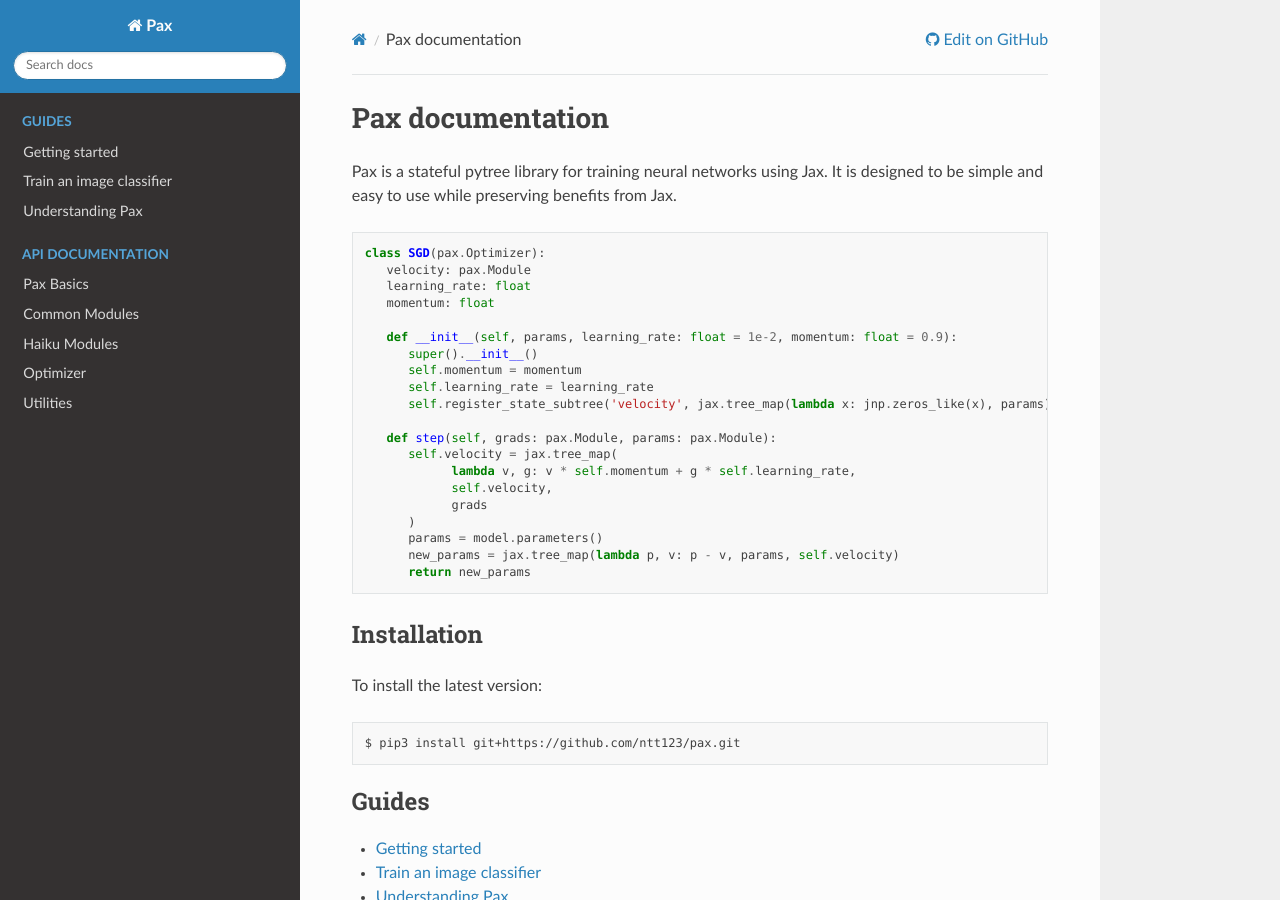
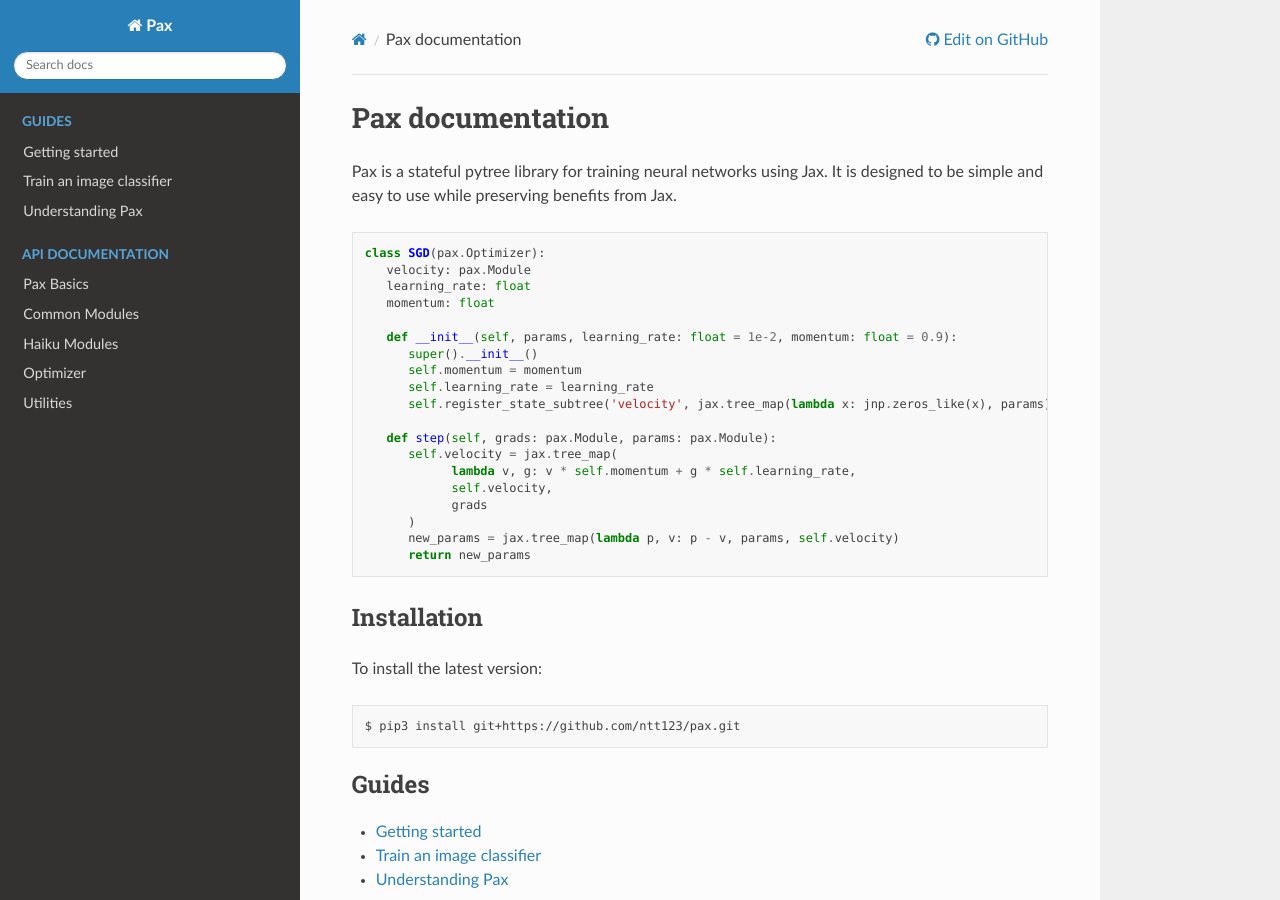
Before and after one commit to NTT123/pax, a Sphinx documentation site: the page built from docs/index.rst, in a window 1280 px wide and 900 px high. Built offline with Sphinx 7.4.7 and the Read the Docs theme 2.0.0, drawn with Linux system fonts in a browser that asks for light colours; formulas are drawn with MathJax 3.

```diff
--- a/docs/index.rst
+++ b/docs/index.rst
@@ -31,7 +31,6 @@ and easy to use while preserving benefits from Jax.
                self.velocity,
                grads
          )
-         params = model.parameters()
          new_params = jax.tree_map(lambda p, v: p - v, params, self.velocity)
          return new_params
 
```
Also changed, not shown: 1 other file.
